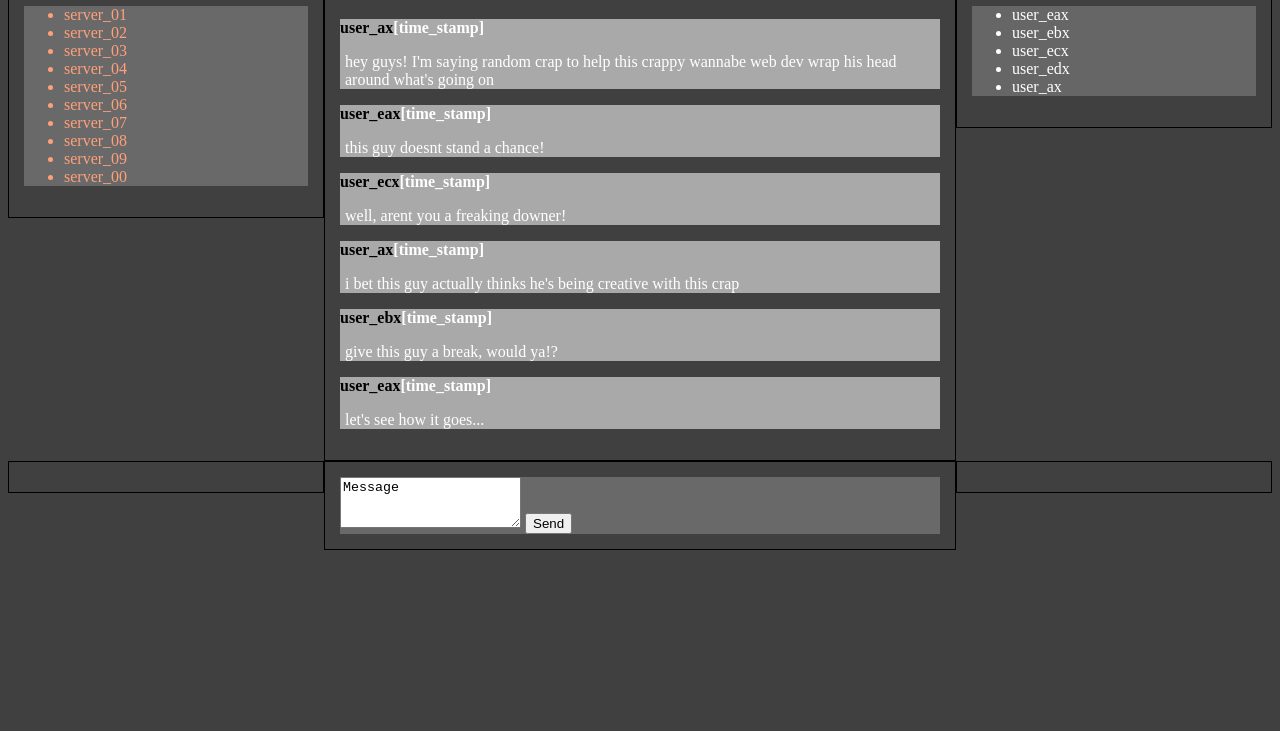
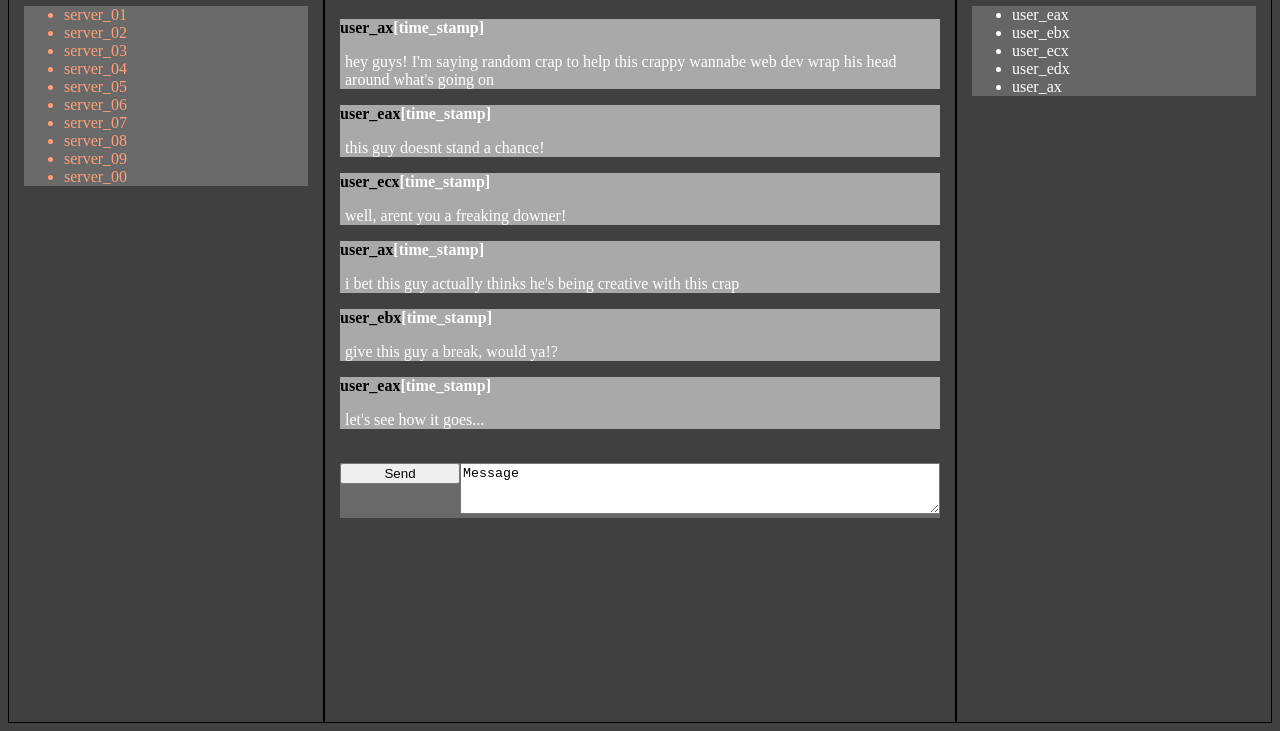
Before and after one commit to jaydouzi/toxicology, a website: page toxicology/chat_UI/html/main.html in a window 1280 px wide. Shown: the part 85-816 px from the top of the page. Drawn offline with Linux system fonts and the light colour scheme.

Commit message:
updates to views

```diff
--- a/toxicology/chat_UI/css/chat.css
+++ b/toxicology/chat_UI/css/chat.css
@@ -25,8 +25,15 @@ body {
 [class*="col-"] {
     float: left;
     padding: 15px;
+    min-height: 800px;
+    max-height: 1200px;
     /*padding-bottom: 100%;*/
     border: 1px solid black;
+}
+
+/* message styling*/
+.chat_history {
+    height: 80%;
 }
 
 .message {
@@ -35,18 +42,35 @@ body {
 
 .message_input_box {
     background-color: dimgray;
+    height: 20%;
 }
+
+textarea {
+    /*height: 100%;*/
+    width: 80%;
+}
+
+.send_button {
+    height: 100%;
+    width: 20%;
+    float: left;
+}
+
+/* user panel*/
 .user_list {
     background-color :#666666;
     color: #ffffff;
 }
 
+/* server panel*/
 .server_list {
     background-color: dimgray;
     color: lightsalmon;
 }
+
  .row::after {
     content: "";
+    min-height: 100%;
     clear: both;
     display: table;
 }
--- a/toxicology/chat_UI/html/main.html
+++ b/toxicology/chat_UI/html/main.html
@@ -69,6 +69,18 @@
                         </p>
                 </div>
             </div>
+            <br>
+            <!-- message input box-->
+            <div class="message_input_box">
+                <form action="send_msg.js" style="height: 100%;">
+                    <div style="display: inline;">
+                        <input class="send_button" type="submit" value="Send">
+                    </div>
+                    <div style="display: inline;">
+                        <textarea name="message" rows="3" style="display:inline;">Message</textarea>
+                    </div>
+                </form>
+            </div>
         </div>
 
         <!-- right side view: user panel -->
@@ -85,19 +97,5 @@
             </div>
         </div>
     </div>
-
-    <div class="row">
-        <div class="col-3"></div>
-        <div class="col-6">
-            <!-- message input box-->
-            <div class="message_input_box">
-                <form action="send_msg.js">
-                    <textarea name="message" rows="3">Message</textarea>
-                    <input type="submit" value="Send">
-                </form>
-            </div>
-        </div>
-        <div class="col-3"></div>
-    </div>
   </body>
 </html>
```
